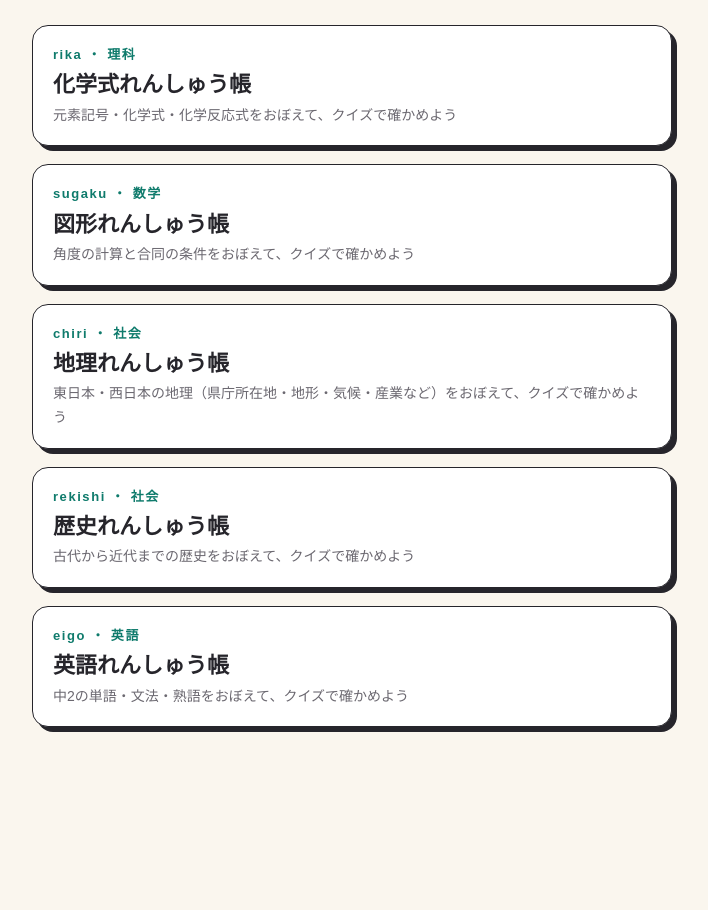
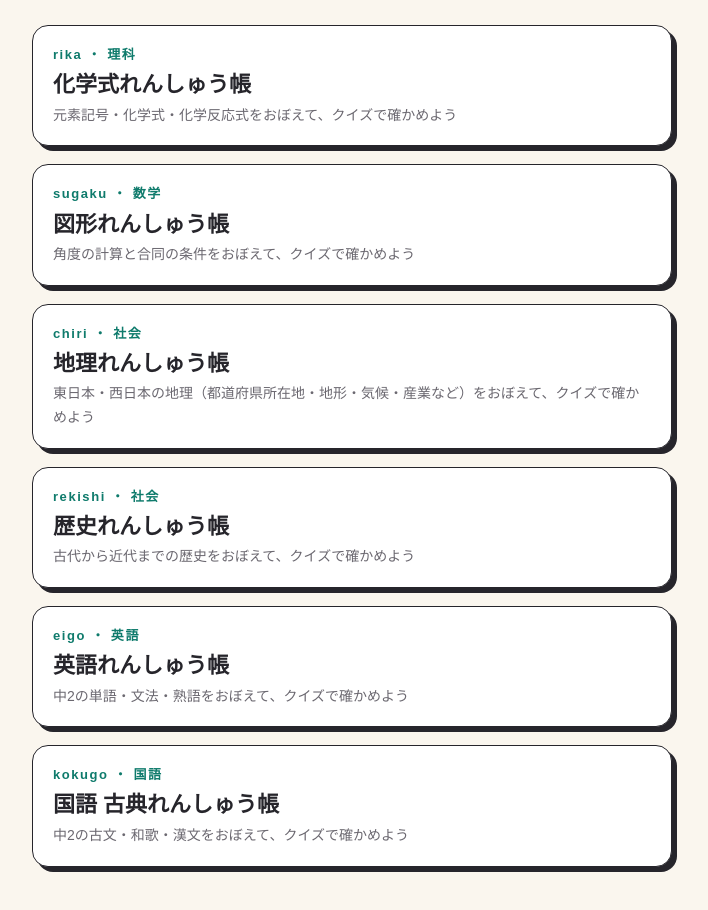
Before and after one commit to hhoshizora-usagi/kagayaki, a plain HTML site: page index.html in a window 1280 px wide. Shown: the part 150-1060 px from the top of the page, without its empty margins (288-996 px from the left). Before the commit the page ends 943 px from the top, so only its background shows below. Drawn offline with Linux system fonts and the light colour scheme; a web font is replaced by a local one.

Commit message:
index: kokugo を追加

```diff
--- a/index.html
+++ b/index.html
@@ -24,9 +24,10 @@ a.unit:focus-visible{outline:3px solid #0F7B6C;outline-offset:3px}
   <p>学習用シリーズ</p>
   <a class="unit" href="rika/"><div class="tag">rika ・ 理科</div><div class="ttl">化学式れんしゅう帳</div><div class="d">元素記号・化学式・化学反応式をおぼえて、クイズで確かめよう</div></a>
   <a class="unit" href="sugaku/"><div class="tag">sugaku ・ 数学</div><div class="ttl">図形れんしゅう帳</div><div class="d">角度の計算と合同の条件をおぼえて、クイズで確かめよう</div></a>
-  <a class="unit" href="chiri/"><div class="tag">chiri ・ 社会</div><div class="ttl">地理れんしゅう帳</div><div class="d">東日本・西日本の地理（県庁所在地・地形・気候・産業など）をおぼえて、クイズで確かめよう</div></a>
+  <a class="unit" href="chiri/"><div class="tag">chiri ・ 社会</div><div class="ttl">地理れんしゅう帳</div><div class="d">東日本・西日本の地理（都道府県所在地・地形・気候・産業など）をおぼえて、クイズで確かめよう</div></a>
   <a class="unit" href="rekishi/"><div class="tag">rekishi ・ 社会</div><div class="ttl">歴史れんしゅう帳</div><div class="d">古代から近代までの歴史をおぼえて、クイズで確かめよう</div></a>
   <a class="unit" href="eigo/"><div class="tag">eigo ・ 英語</div><div class="ttl">英語れんしゅう帳</div><div class="d">中2の単語・文法・熟語をおぼえて、クイズで確かめよう</div></a>
+  <a class="unit" href="kokugo/"><div class="tag">kokugo ・ 国語</div><div class="ttl">国語 古典れんしゅう帳</div><div class="d">中2の古文・和歌・漢文をおぼえて、クイズで確かめよう</div></a>
 </main>
 </body>
 </html>
```
